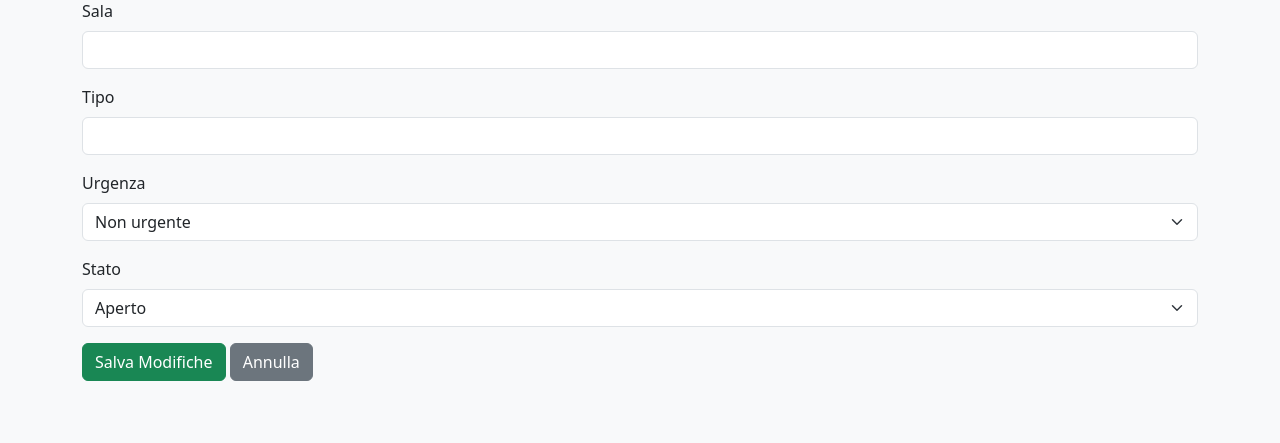
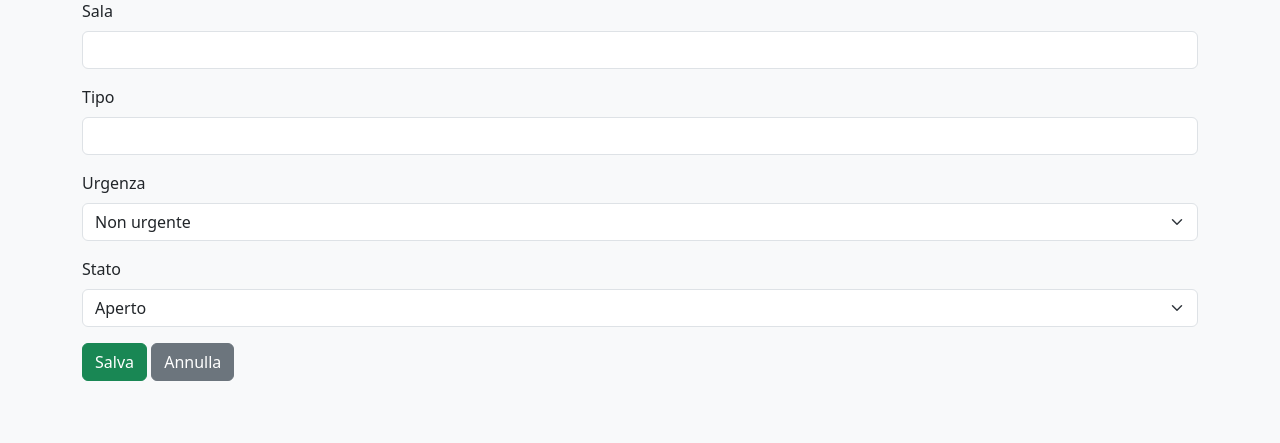
Before and after one commit to Roccotot/SigraFilm-NOC, a Flask app: template templates/edit_problem.html in a window 1280 px wide. Shown: the part 71-514 px from the top of the page. Run offline with Flask 3, Linux system fonts and the light colour scheme; the template is opened without the code that fills it, so the values that code supplies are empty.

Commit message:
Update edit_problem.html

```diff
--- a/templates/edit_problem.html
+++ b/templates/edit_problem.html
@@ -33,7 +33,7 @@
           <option {% if problem.stato == 'Chiuso' %}selected{% endif %}>Chiuso</option>
         </select>
       </div>
-      <button type="submit" class="btn btn-success">Salva Modifiche</button>
+      <button type="submit" class="btn btn-success">Salva</button>
       <a href="{{ url_for('dashboard') }}" class="btn btn-secondary">Annulla</a>
     </form>
   </div>
```
